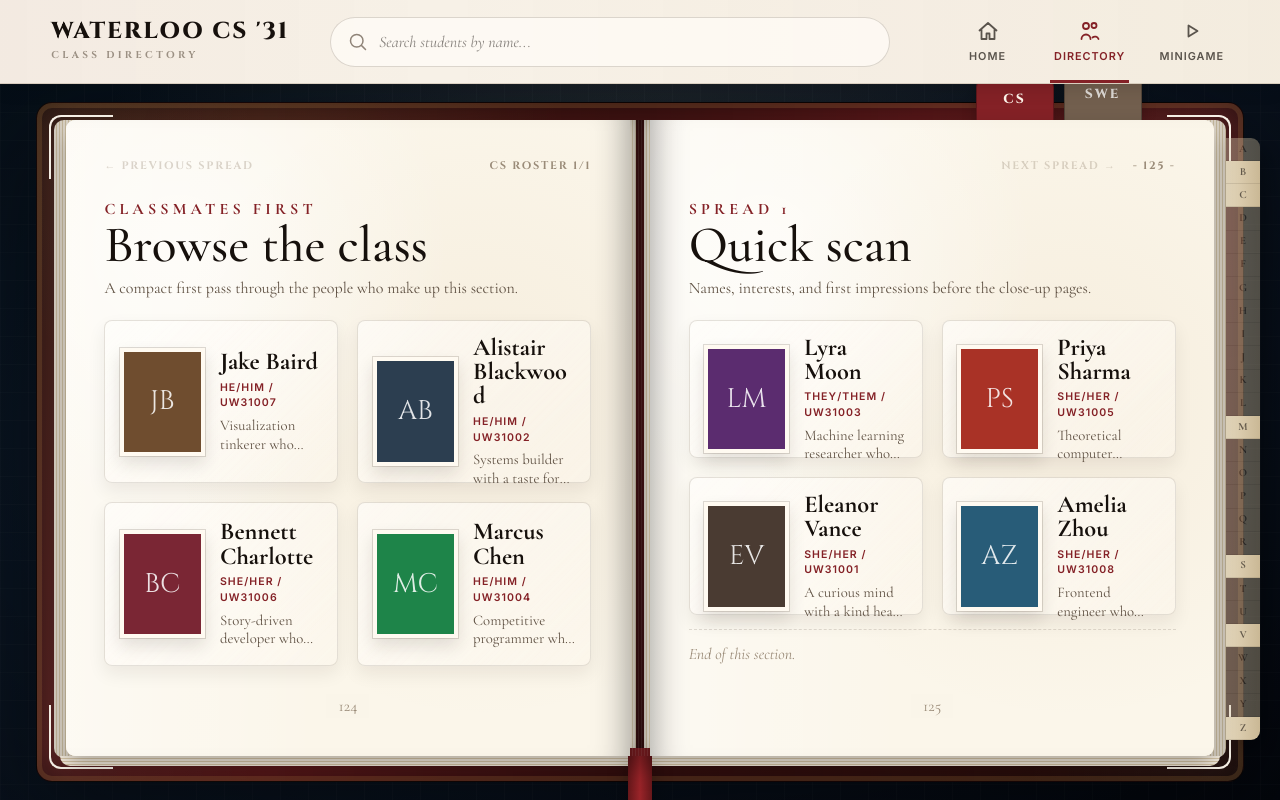
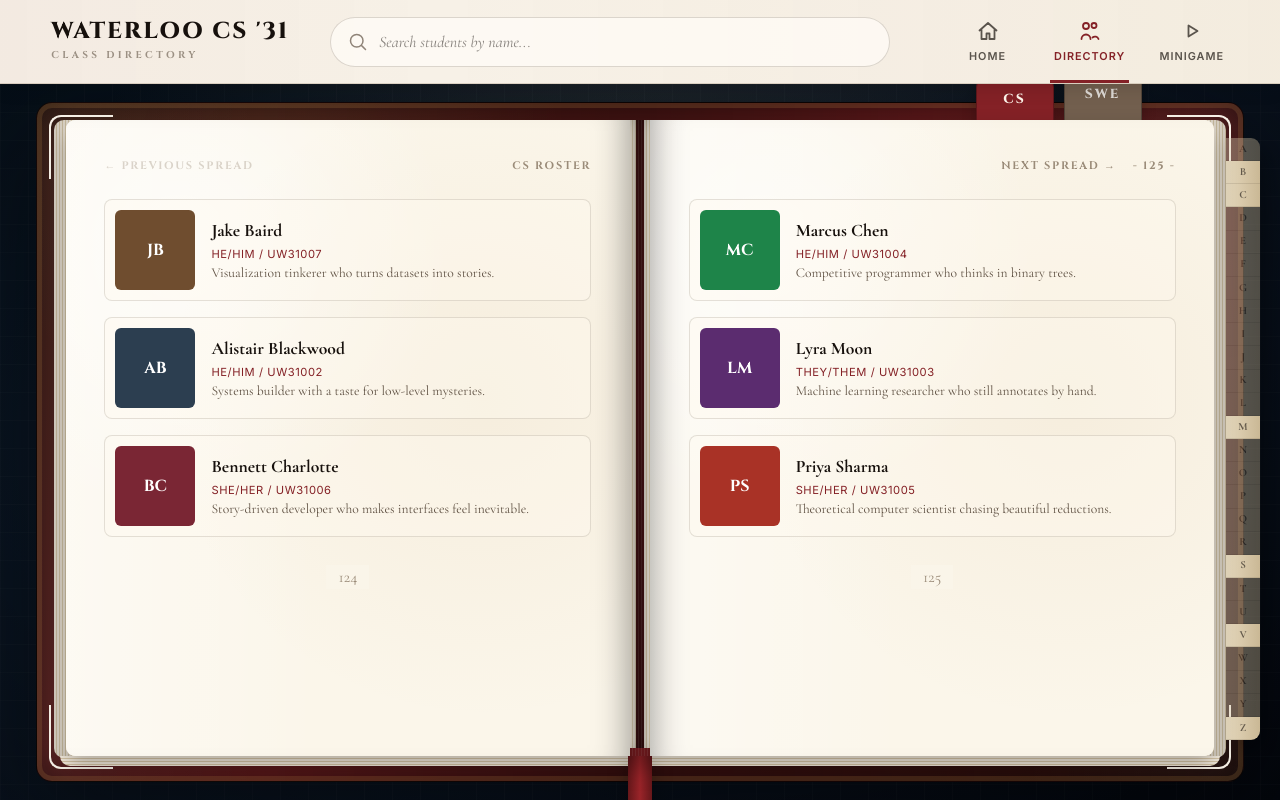
Before and after one commit to BZ110/UWaterloo-CS-31-Website, a React (Vite) app in the folder frontend/: page / in a window 1280 px wide. Both pictures are taken after a click on the button "OPEN DIRECTORY". Built offline with nearby package versions, Linux system fonts and the light colour scheme.

Commit message:
feat: improve class profile

```diff
--- a/frontend/src/App.jsx
+++ b/frontend/src/App.jsx
@@ -9,8 +9,7 @@ import { allStudents, csStudents, sweStudents } from './data/mockData';
 
 const TRANSITION_MS = 680;
 const CAROUSEL_SIZE = 5;
-const STUDENTS_PER_SPREAD = 8;
-const STUDENTS_PER_PAGE = STUDENTS_PER_SPREAD / 2;
+const STUDENTS_PER_PAGE = 6;
 
 const sortedBySurname = (students) =>
   [...students].sort((a, b) =>
@@ -76,15 +75,15 @@ function App() {
   const maxCarouselStart = Math.max(0, activeStudents.length - CAROUSEL_SIZE);
   const maxRosterPage = Math.max(
     0,
-    Math.ceil(activeStudents.length / STUDENTS_PER_SPREAD) - 1
+    Math.ceil(activeStudents.length / STUDENTS_PER_PAGE) - 1
   );
-  const rosterStart = rosterPage * STUDENTS_PER_SPREAD;
-  const spreadStudents = activeStudents.slice(
+  const rosterStart = rosterPage * STUDENTS_PER_PAGE;
+  const rosterStudents = activeStudents.slice(
     rosterStart,
-    rosterStart + STUDENTS_PER_SPREAD
+    rosterStart + STUDENTS_PER_PAGE
   );
-  const leftRosterStudents = spreadStudents.slice(0, STUDENTS_PER_PAGE);
-  const rightRosterStudents = spreadStudents.slice(STUDENTS_PER_PAGE);
+  const leftRosterStudents = rosterStudents.slice(0, Math.ceil(STUDENTS_PER_PAGE / 2));
+  const rightRosterStudents = rosterStudents.slice(Math.ceil(STUDENTS_PER_PAGE / 2));
   const stageView = nextView || view;
 
   const navigate = (targetView) => {
@@ -119,7 +118,7 @@ function App() {
         0,
         Math.floor(
           nextSectionStudents.findIndex((item) => item.id === student.id) /
-            STUDENTS_PER_SPREAD
+            STUDENTS_PER_PAGE
         )
       )
     );
@@ -132,7 +131,7 @@ function App() {
     setActiveLetter(getInitialLetter(student));
     setDirectoryMode('profile');
     setCarouselStart(getCarouselStartFor(student, activeStudents));
-    setRosterPage(Math.max(0, Math.floor(nextIndex / STUDENTS_PER_SPREAD)));
+    setRosterPage(Math.max(0, Math.floor(nextIndex / STUDENTS_PER_PAGE)));
   };
 
   const handleSectionChange = (nextSection) => {
@@ -166,7 +165,7 @@ function App() {
       setRosterPage(
         Math.floor(
           activeStudents.findIndex((student) => student.id === match.id) /
-            STUDENTS_PER_SPREAD
+            STUDENTS_PER_PAGE
         )
       );
       setCarouselStart(getCarouselStartFor(match, activeStudents));
--- a/frontend/src/components/LeftPage.jsx
+++ b/frontend/src/components/LeftPage.jsx
@@ -205,7 +205,6 @@ const LeftPage = ({
 };
 
 const RosterPage = ({
-  side,
   section,
   students,
   rosterPage,
@@ -226,17 +225,11 @@ const RosterPage = ({
         &larr; Previous spread
       </button>
       <span>
-        {section.toUpperCase()} roster {rosterPage + 1}/{maxRosterPage + 1}
+        {section.toUpperCase()} roster
       </span>
     </div>
 
-    <div className="roster-title">
-      <p className="section-kicker">Classmates First</p>
-      <h2>{side === 'left' ? 'Browse the class' : 'Meet the cohort'}</h2>
-      <p>A compact first pass through the people who make up this section.</p>
-    </div>
-
-    <div className="roster-grid">
+    <div className="roster-stack">
       {students.map((rosterStudent) => (
         <RosterCard
           key={rosterStudent.id}
@@ -251,9 +244,9 @@ const RosterPage = ({
 );
 
 const RosterCard = ({ student, onClick }) => (
-  <button type="button" className="roster-card" onClick={onClick}>
+  <button type="button" className="roster-card-expanded" onClick={onClick}>
     <span
-      className="roster-card-portrait"
+      className="roster-card-portrait-expanded"
       style={{ backgroundColor: student.color }}
       aria-hidden="true"
     >
@@ -263,12 +256,10 @@ const RosterCard = ({ student, onClick }) => (
         getInitials(student.fullName)
       )}
     </span>
-    <span className="roster-card-copy">
-      <span className="roster-card-name">{student.fullName}</span>
-      <span className="roster-card-meta">
-        {student.pronouns} / {student.studentId}
-      </span>
-      <span className="roster-card-desc">{student.shortDesc}</span>
+    <span className="roster-card-copy-expanded">
+      <span className="roster-card-name-expanded">{student.fullName}</span>
+      <span className="roster-card-meta-expanded">{student.pronouns} / {student.studentId}</span>
+      <span className="roster-card-desc-expanded">{student.shortDesc}</span>
     </span>
   </button>
 );
--- a/frontend/src/components/RightPage.jsx
+++ b/frontend/src/components/RightPage.jsx
@@ -213,13 +213,7 @@ const RosterPage = ({
       <span>- {pageNumber} -</span>
     </div>
 
-    <div className="roster-title">
-      <p className="section-kicker">Spread {rosterPage + 1}</p>
-      <h2>Quick scan</h2>
-      <p>Names, interests, and first impressions before the close-up pages.</p>
-    </div>
-
-    <div className="roster-grid">
+    <div className="roster-stack">
       {students.map((student) => (
         <RosterCard
           key={student.id}
@@ -240,20 +234,18 @@ const RosterPage = ({
 );
 
 const RosterCard = ({ student, onClick }) => (
-  <button type="button" className="roster-card" onClick={onClick}>
+  <button type="button" className="roster-card-expanded" onClick={onClick}>
     <span
-      className="roster-card-portrait"
+      className="roster-card-portrait-expanded"
       style={{ backgroundColor: student.color }}
       aria-hidden="true"
     >
       {student.photoUrl ? <img src={student.photoUrl} alt="" /> : getInitials(student.fullName)}
     </span>
-    <span className="roster-card-copy">
-      <span className="roster-card-name">{student.fullName}</span>
-      <span className="roster-card-meta">
-        {student.pronouns} / {student.studentId}
-      </span>
-      <span className="roster-card-desc">{student.shortDesc}</span>
+    <span className="roster-card-copy-expanded">
+      <span className="roster-card-name-expanded">{student.fullName}</span>
+      <span className="roster-card-meta-expanded">{student.pronouns} / {student.studentId}</span>
+      <span className="roster-card-desc-expanded">{student.shortDesc}</span>
     </span>
   </button>
 );
--- a/frontend/src/index.css
+++ b/frontend/src/index.css
@@ -989,101 +989,84 @@ a {
   line-height: 1.35;
 }
 
-.roster-grid {
+.roster-stack {
+  display: flex;
+  flex-direction: column;
+  gap: 16px;
   min-height: 0;
-  display: grid;
-  grid-template-columns: repeat(2, minmax(0, 1fr));
-  grid-auto-rows: minmax(138px, 1fr);
-  gap: clamp(12px, 1.5vw, 20px);
-}
-
-.roster-card {
-  min-width: 0;
-  min-height: 0;
-  display: grid;
-  grid-template-columns: clamp(70px, 6.6vw, 102px) minmax(0, 1fr);
+}
+
+.roster-card-expanded {
+  display: grid;
+  grid-template-columns: 80px 1fr;
   align-items: center;
-  gap: clamp(10px, 1.2vw, 16px);
+  gap: 16px;
+  padding: 10px;
+  background: rgba(255, 250, 241, 0.4);
   border: 1px solid rgba(95, 81, 67, 0.16);
   border-radius: 8px;
-  padding: clamp(10px, 1.15vw, 15px);
-  background:
-    linear-gradient(135deg, rgba(255, 255, 255, 0.48), transparent),
-    rgba(255, 250, 241, 0.36);
-  color: var(--ink);
-  text-align: left;
   cursor: pointer;
-  box-shadow: 0 8px 18px rgba(29, 21, 15, 0.07);
-  transition:
-    background 170ms ease,
-    border-color 170ms ease,
-    box-shadow 170ms ease,
-    transform 170ms ease;
-}
-
-.roster-card:hover {
-  border-color: rgba(132, 33, 38, 0.42);
-  background:
-    linear-gradient(135deg, rgba(255, 255, 255, 0.62), transparent),
-    rgba(246, 232, 206, 0.68);
-  box-shadow: 0 13px 24px rgba(29, 21, 15, 0.12);
-  transform: translateY(-2px);
-}
-
-.roster-card-portrait {
+  transition: background 160ms ease, border-color 160ms ease;
   width: 100%;
-  aspect-ratio: 0.78;
+}
+
+.roster-card-expanded:hover {
+  background: rgba(246, 232, 206, 0.6);
+  border-color: var(--crimson);
+}
+
+.roster-card-portrait-expanded {
+  width: 80px;
+  height: 80px;
   display: grid;
   place-items: center;
-  border: 4px solid #fffaf1;
-  outline: 1px solid rgba(95, 81, 67, 0.2);
-  color: rgba(255, 255, 255, 0.86);
   font-family: var(--font-display);
-  font-size: clamp(1.45rem, 2.1vw, 2.25rem);
-  box-shadow: 0 8px 16px rgba(29, 21, 15, 0.12);
-}
-
-.roster-card-portrait img {
+  font-weight: 700;
+  color: white;
+  border-radius: 6px;
+  overflow: hidden;
+}
+
+.roster-card-portrait-expanded img {
   width: 100%;
   height: 100%;
-  display: block;
   object-fit: cover;
 }
 
-.roster-card-copy {
-  min-width: 0;
-  display: grid;
-  gap: 5px;
-}
-
-.roster-card-name {
-  min-width: 0;
+.roster-card-copy-expanded {
+  display: flex;
+  flex-direction: column;
+  gap: 2px;
+  text-align: left;
+}
+
+.roster-card-name-expanded {
+  font-family: var(--font-serif);
+  font-size: 1.1rem;
+  font-weight: 700;
   color: var(--ink);
-  font-family: var(--font-serif);
-  font-size: clamp(1.28rem, 1.9vw, 2rem);
-  font-weight: 700;
-  line-height: 1;
-  overflow-wrap: anywhere;
-  text-wrap: balance;
-}
-
-.roster-card-meta {
+}
+
+.roster-card-meta-expanded {
+  font-size: 0.7rem;
   color: var(--crimson);
-  font-size: 0.66rem;
-  font-weight: 800;
-  letter-spacing: 0.1em;
   text-transform: uppercase;
-}
-
-.roster-card-desc {
+  letter-spacing: 0.05em;
+}
+
+.roster-card-desc-expanded {
+  font-family: var(--font-serif);
+  font-size: 0.85rem;
+  color: var(--ink-soft);
+  line-height: 1.2;
   display: -webkit-box;
+  -webkit-line-clamp: 2;
+  -webkit-box-orient: vertical;
   overflow: hidden;
-  color: var(--ink-soft);
-  font-family: var(--font-serif);
-  font-size: clamp(0.92rem, 1.05vw, 1.05rem);
-  line-height: 1.25;
-  -webkit-box-orient: vertical;
-  -webkit-line-clamp: 2;
+}
+
+.roster-grid {
+  display: none;
 }
 
 .roster-endnote {
```
